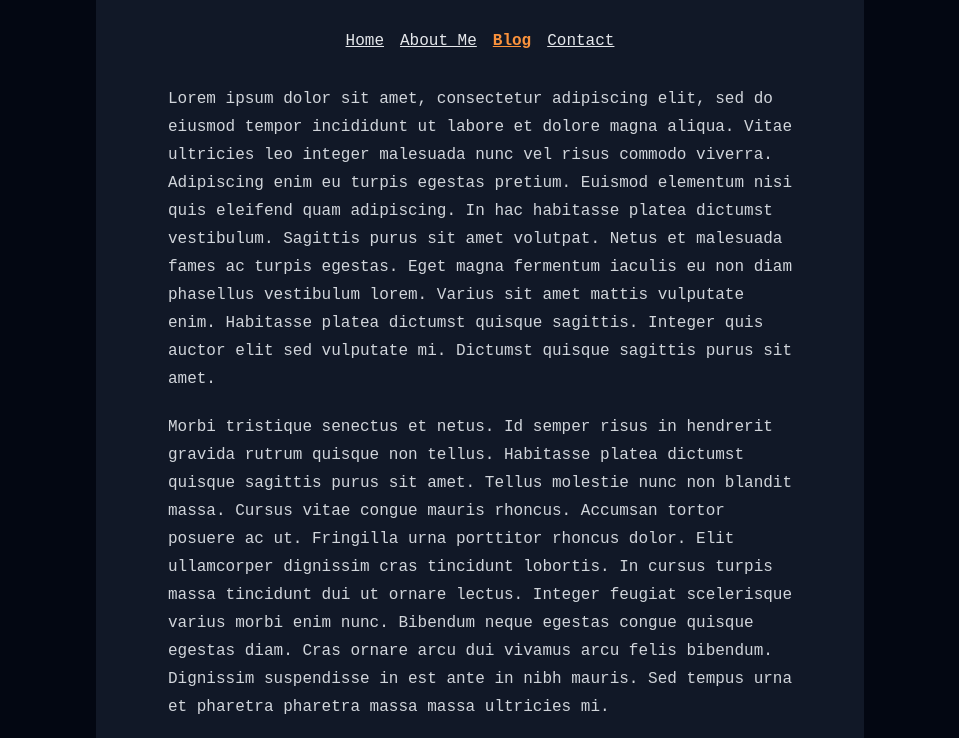
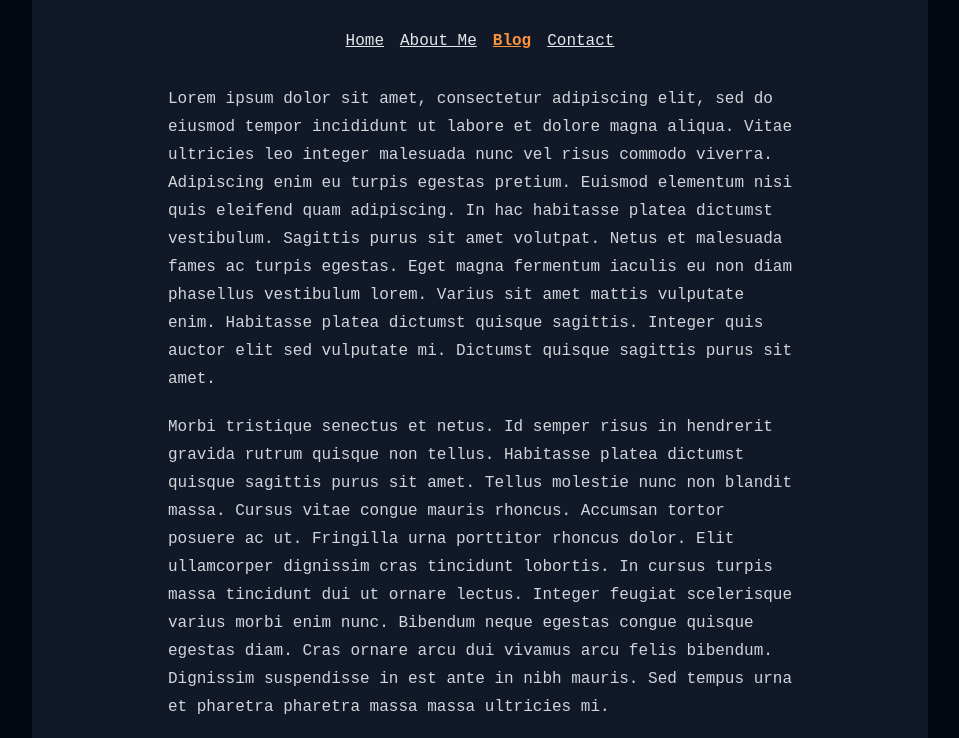
Before and after one commit to binaryoverload/williamoldham.co.uk, an Astro site: page /blog/first-post in a window 1280 px wide. Shown: the part 207-945 px from the top of the page, without its empty margins (160-1119 px from the left). Built offline with nearby package versions, Linux system fonts and the light colour scheme; Astro itself is replaced by a stand-in of ours; some packages are replaced by stand-ins of ours.

Commit message:
More width

```diff
--- a/src/layouts/GeneralLayout.astro
+++ b/src/layouts/GeneralLayout.astro
@@ -16,7 +16,7 @@ const pageTitle = title ? `${title} | ${SITE_TITLE}` : SITE_TITLE
   <body
     class="bg-gray-950 min-h-full flex text-gray-200 selection:bg-slate-500"
   >
-    <div class="lg:max-w-3xl w-full px-8 mx-auto bg-gray-900 flex flex-col">
+    <div class="lg:max-w-4xl w-full px-8 mx-auto bg-gray-900 flex flex-col">
       <div class="pt-32 pb-8">
         <h1 class="text-3xl font-semibold text-center mb-4">{SITE_TITLE}</h1>
         <h2 class="mb-8 text-center">
```
